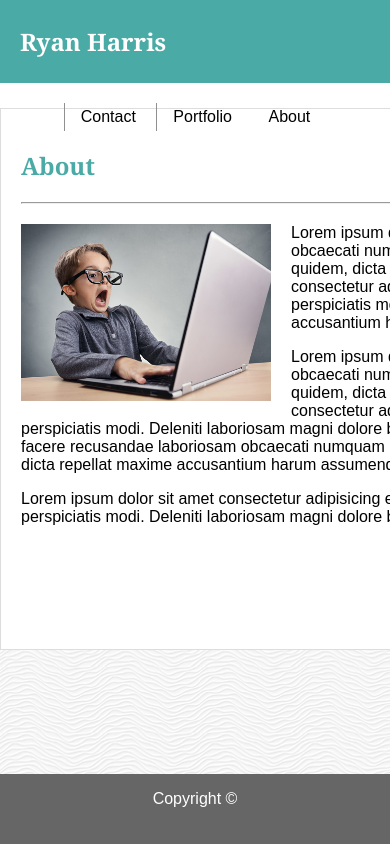
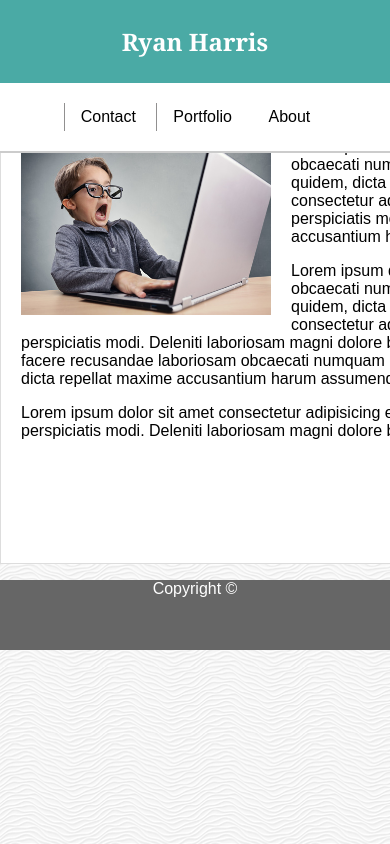
Before and after one commit to RyanHarrisFL/Responsive-Portfolio, a plain HTML site: page index.html in a window 390 px wide. Shown: the top 844 px of the page. Drawn offline with Linux system fonts and the light colour scheme.

Commit message:
changes to nav and header

```diff
--- a/assets/css/style.css
+++ b/assets/css/style.css
@@ -207,7 +207,7 @@ img {
     .portfolio-container {
         margin-right: auto;
         margin-left: auto;
-        margin-top: 100px;
+        margin-top: 170px;
         margin-bottom: 100px;
         padding: 20px;
         width: 300px;
@@ -217,15 +217,16 @@ img {
     }
 
     .nav-container {
-        position: none;
+        position: fixed;
         margin-bottom: 10px;
-        width: auto;
+        width: 100%;
     }
 
     header {
         background-color: #4aaaa5;
         padding: 5px 20px;
         float: none;
+        text-align: center;
     }
 
     li {
@@ -247,6 +248,10 @@ img {
     nav {
         border-bottom: 2px solid #cccccc;
     }
+
+    footer {
+        position: relative;
+    }
 }
 
 @media screen and (min-width: 768px) {
```
Also changed, not shown: portfolio.html (+3 -3 lines).
